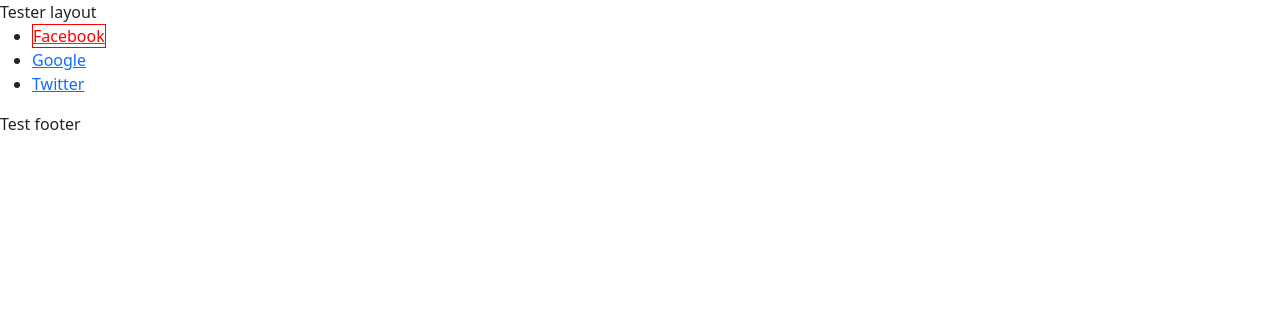
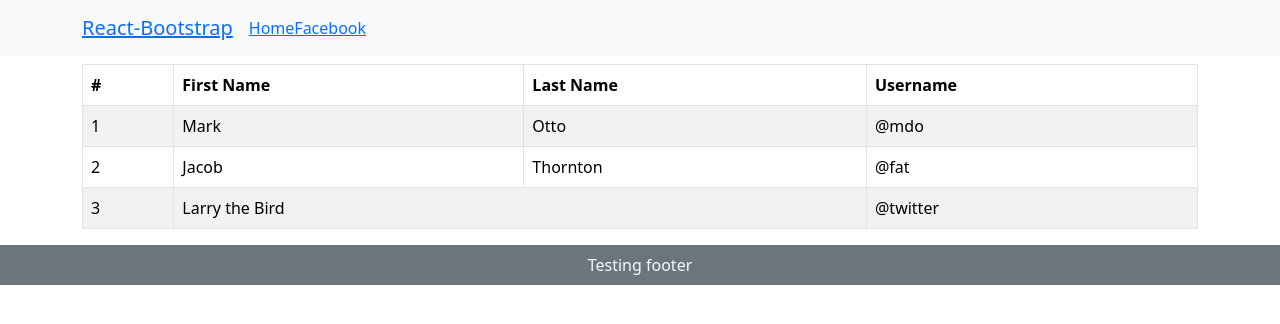
Before and after one commit to Natsuwo/next-learn, a Next.js app: page / in a window 1280 px wide. Shown: the top 324 px of the page. Built offline with nearby package versions, Linux system fonts and the light colour scheme; no server answers.

Commit message:
add swr for caching fetch

```diff
--- a/package.json
+++ b/package.json
@@ -11,9 +11,10 @@
   "dependencies": {
     "bootstrap": "^5.3.3",
     "next": "15.0.3",
-    "react": "19.0.0-rc-66855b96-20241106",
+    "react": "^18.2.0",
     "react-bootstrap": "^2.10.6",
-    "react-dom": "19.0.0-rc-66855b96-20241106"
+    "react-dom": "^18.2.0",
+    "swr": "^2.2.5"
   },
   "devDependencies": {
     "@types/node": "^20",
--- /dev/null
+++ b/src/app/footer.tsx
@@ -0,0 +1,9 @@
+import React from "react";
+
+export default function AppFooter() {
+  return (
+    <div className="text-center text-light py-2 bg-secondary">
+      Testing footer
+    </div>
+  );
+}
--- /dev/null
+++ b/src/app/header.tsx
@@ -0,0 +1,28 @@
+"use client";
+
+import Link from "next/link";
+import Container from "react-bootstrap/Container";
+import Nav from "react-bootstrap/Nav";
+import Navbar from "react-bootstrap/Navbar";
+import NavDropdown from "react-bootstrap/NavDropdown";
+
+function Header() {
+  return (
+    <Navbar expand="lg" className="bg-body-tertiary">
+      <Container>
+        <Navbar.Brand>
+          <Link href={"/"}>React-Bootstrap</Link>
+        </Navbar.Brand>
+        <Navbar.Toggle aria-controls="basic-navbar-nav" />
+        <Navbar.Collapse id="basic-navbar-nav">
+          <Nav className="me-auto">
+            <Link href={"/"}>Home</Link>
+            <Link href={"/facebook"}>Facebook</Link>
+          </Nav>
+        </Navbar.Collapse>
+      </Container>
+    </Navbar>
+  );
+}
+
+export default Header;
--- a/src/app/layout.tsx
+++ b/src/app/layout.tsx
@@ -1,5 +1,8 @@
 import type { Metadata } from "next";
 import "bootstrap/dist/css/bootstrap.min.css";
+import Header from "./header";
+import AppFooter from "./footer";
+import AppTable from "./table";
 
 export const metadata: Metadata = {
   title: "Create Next App",
@@ -14,9 +17,10 @@
   return (
     <html lang="en">
       <body>
-        <header>Tester layout</header>
-        {children}
-        <footer>Test footer</footer>
+        <Header />
+
+        <div className="container">{children}</div>
+        <AppFooter />
       </body>
     </html>
   );
--- a/src/app/page.tsx
+++ b/src/app/page.tsx
@@ -1,22 +1,33 @@
-import Link from "next/link";
-import x from "@/styles/app.module.css";
+"use client";
+
+import { useEffect } from "react";
+import AppTable from "./table";
+import useSWR from "swr";
+
+const fetcher = (url: string) => fetch(url).then((res) => res.json());
 
 export default function Home() {
+  const { data, error, isLoading } = useSWR(
+    "http://localhost:8000/blogs",
+    fetcher,
+    {
+      revalidateIfStale: false,
+      revalidateOnFocus: false,
+      revalidateOnReconnect: false,
+    }
+  );
+
+  console.log(data);
+
+  // useEffect(() => {
+  //   (async () => {
+  //     const res = await fetch("http://localhost:8000/blogs");
+  //     console.log(await res.json());
+  //   })();
+  // }, []);
   return (
-    <div>
-      <ul>
-        <li>
-          <Link href="/facebook">
-            <span className={x["red"]}>Facebook</span>
-          </Link>
-        </li>
-        <li>
-          <Link href="/">Google</Link>
-        </li>
-        <li>
-          <Link href="/">Twitter</Link>
-        </li>
-      </ul>
+    <div className="mt-2">
+      <AppTable></AppTable>
     </div>
   );
 }
--- /dev/null
+++ b/src/app/table.tsx
@@ -0,0 +1,38 @@
+"use client";
+
+import Table from "react-bootstrap/Table";
+function AppTable() {
+  return (
+    <Table striped bordered hover>
+      <thead>
+        <tr>
+          <th>#</th>
+          <th>First Name</th>
+          <th>Last Name</th>
+          <th>Username</th>
+        </tr>
+      </thead>
+      <tbody>
+        <tr>
+          <td>1</td>
+          <td>Mark</td>
+          <td>Otto</td>
+          <td>@mdo</td>
+        </tr>
+        <tr>
+          <td>2</td>
+          <td>Jacob</td>
+          <td>Thornton</td>
+          <td>@fat</td>
+        </tr>
+        <tr>
+          <td>3</td>
+          <td colSpan={2}>Larry the Bird</td>
+          <td>@twitter</td>
+        </tr>
+      </tbody>
+    </Table>
+  );
+}
+
+export default AppTable;
```
Also changed, not shown: 1 other file (tests, documents, lock files or other folders).
